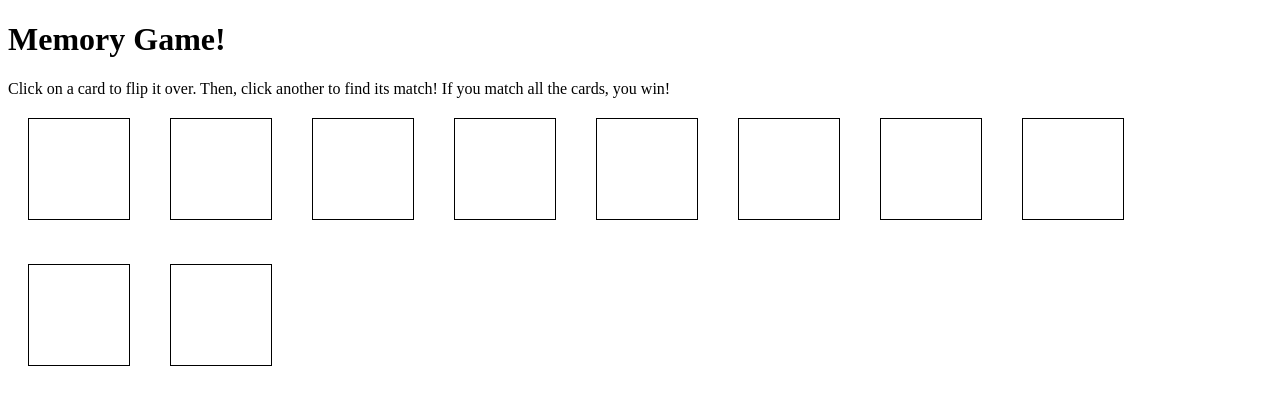
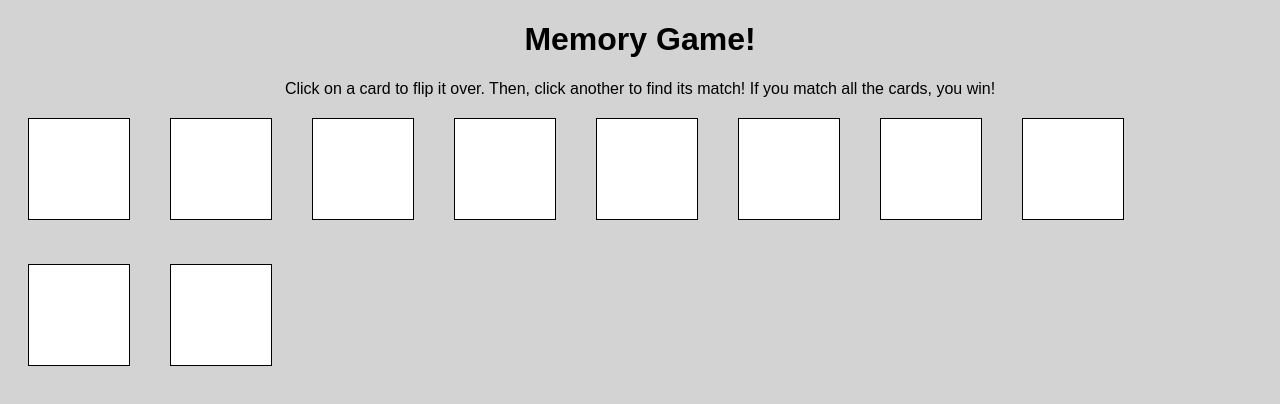
Before and after one commit to davisrao/memory_game, a plain HTML site: page index.html in a window 1280 px wide. Drawn offline with Linux system fonts and the light colour scheme.

Commit message:
some small styling changes!

```diff
--- a/index.html
+++ b/index.html
@@ -9,7 +9,7 @@
 <body>
 
 <h1>Memory Game!</h1>
-<div>Click on a card to flip it over. Then, click another to find its match! If you match all the cards, you win!</div>
+<div class="subHead">Click on a card to flip it over. Then, click another to find its match! If you match all the cards, you win!</div>
 
 <div id="game"></div>
 
--- a/memory-game.css
+++ b/memory-game.css
@@ -1,4 +1,19 @@
 /* you can add to or change this. */
+
+body{
+  background-color: lightgray;
+}
+
+body h1{
+  text-align: center;
+  font-family: 'Georama', sans-serif;
+}
+
+.subHead{
+  text-align:center;
+  font-size:medium;
+  font-family: 'Georama', sans-serif;
+}
 
 #game div {
   border: 1px solid black;
```
